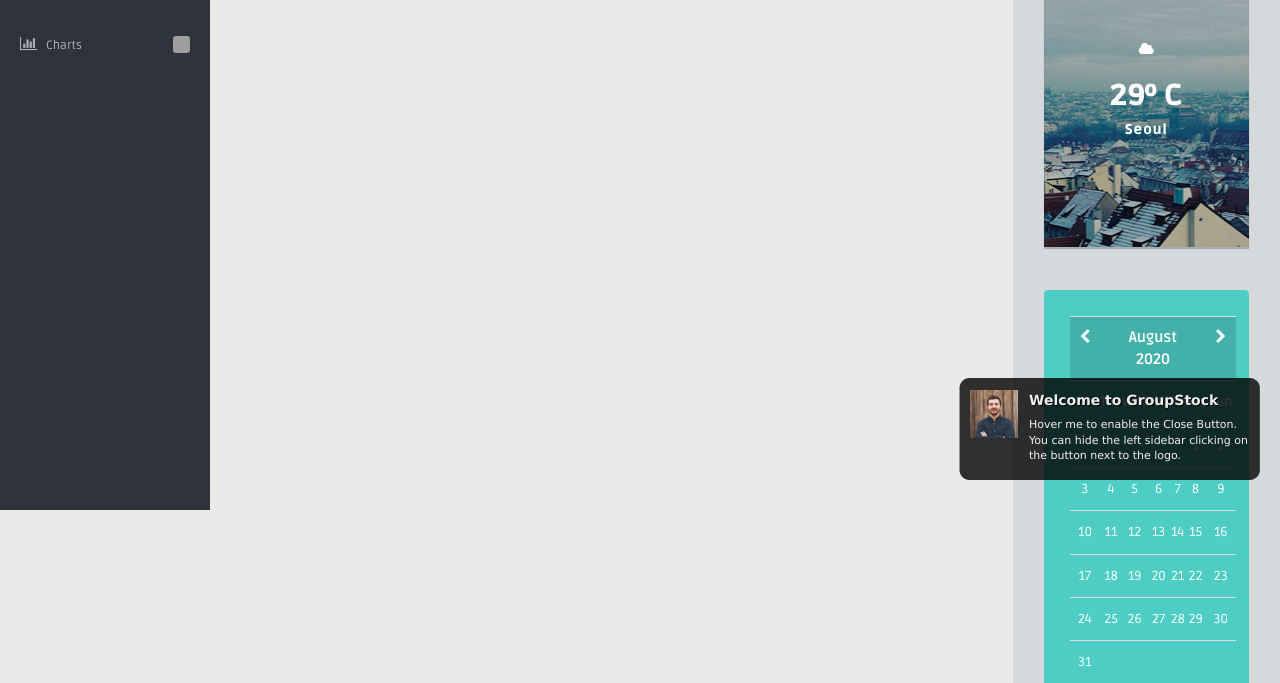
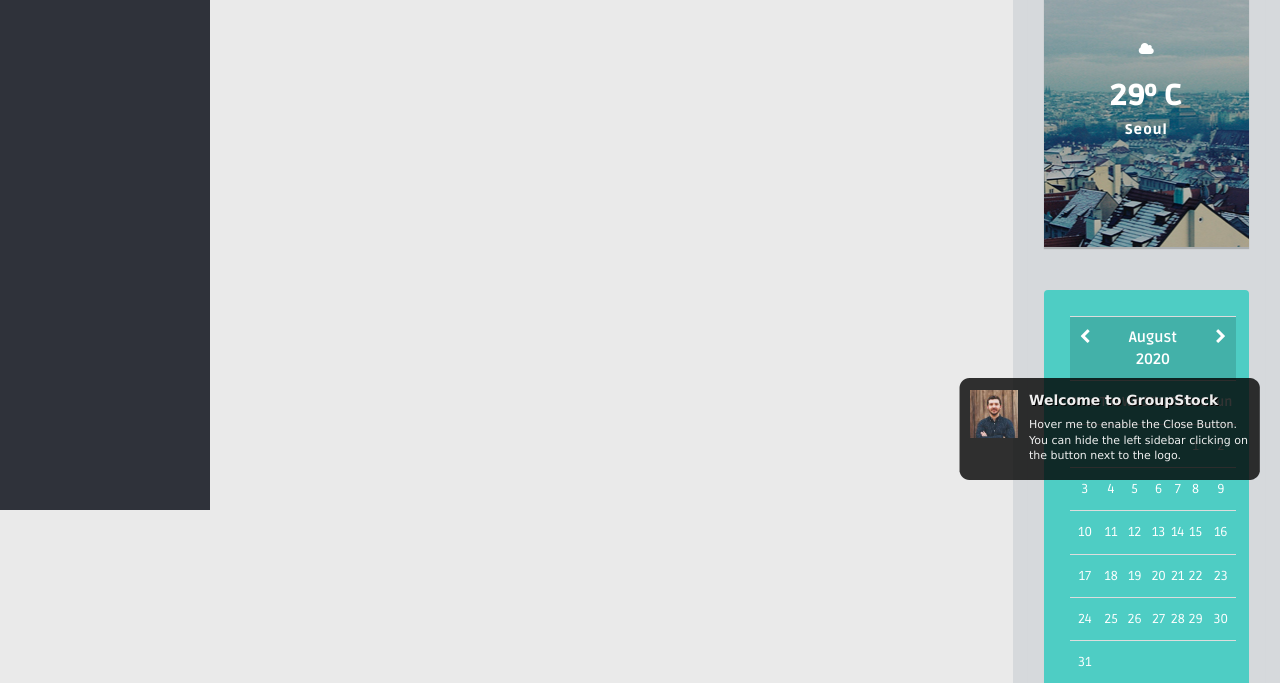
Before and after one commit to heohyoyeong/stock, a Django app: page /stock/detail/ in a window 1280 px wide; the page is wider, and only the part inside the window is pictured. Shown: the part 290-973 px from the top of that part. Run offline with Django 3.2, Linux system fonts and the light colour scheme; some libraries are stand-ins or nearby versions; grey boxes are pictures that could not be loaded.

Commit message:
chart 메뉴 삭제

```diff
--- a/stock/templates/detail.html
+++ b/stock/templates/detail.html
@@ -262,16 +262,7 @@
               </a>
           </li>
           <li class="sub-menu">
-            <a href="javascript:;">
-              <i class=" fa fa-bar-chart-o"></i>
-              <span>Charts</span>
-              </a>
-            <ul class="sub">
-              <li><a href="morris.html">Morris</a></li>
-              <li><a href="chartjs.html">Chartjs</a></li>
-              <li><a href="flot_chart.html">Flot Charts</a></li>
-              <li><a href="xchart.html">xChart</a></li>
-            </ul>
+                {#            #}
           </li>
         </ul>
         <!-- sidebar menu end-->
```
